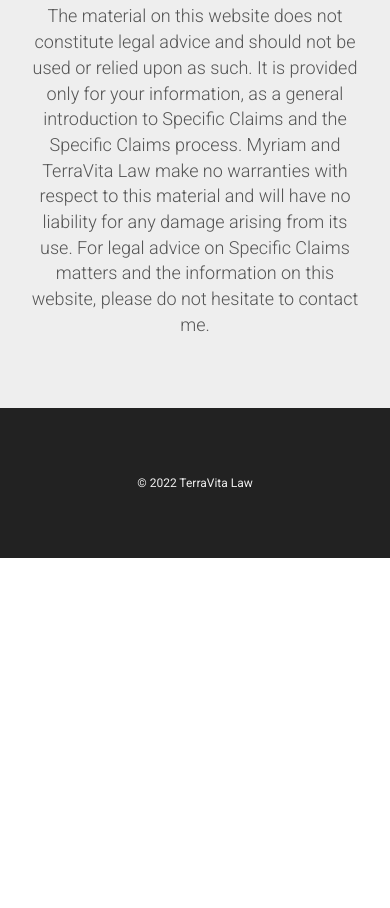
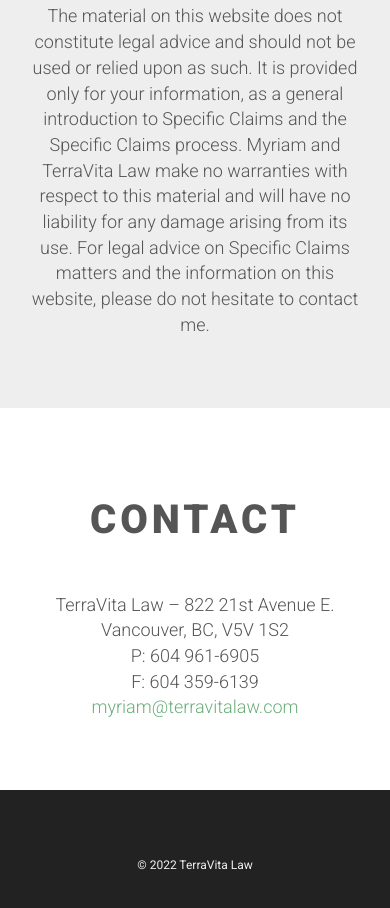
Before and after one commit to jpsember/jpsember.github.io, a plain HTML site: page landing/index.html in a window 390 px wide. Shown: the part 6915-7823 px from the top of the page. Before the commit the page ends 7473 px from the top, so only its background shows below. Drawn offline with Linux system fonts and the light colour scheme.

Commit message:
Issue #8: moving contact to last section

```diff
--- a/landing/index.html
+++ b/landing/index.html
@@ -71,15 +71,13 @@
                         <span class="icon-bar"></span>
                         <span class="icon-bar"></span>
                     </button>
-                    <a class="navbar-brand scrollTo" href="#intro" style="text-transform: none;">TerraVita Law</a>
+                    <a class="navbar-brand scrollTo" href="#section1" style="text-transform: none;">TerraVita Law</a>
                 </div>
 
                 <div class="navbar-collapse collapse" id="navigation">
 
                     <ul class="nav navbar-nav navbar-right">
-                        <li class="active"><a href="#intro">Intro</a>
-                        </li>
-                        <li><a href="#section1">About Myriam</a>
+                        <li class="active"><a href="#section1">About Myriam</a>
                         </li>
                         <li><a href="#section2">Specific Claims</a>
                         </li>
@@ -88,6 +86,8 @@
                          <li><a href="#section2c">Services</a>
                         </li>
                           <li><a href="#section2d">Disclaimer</a>
+                        </li>
+                        <li><a href="#contact">Contact</a>
                         </li>
 
                     </ul>
@@ -486,6 +486,52 @@ The material on this website does not constitute legal advice and should not be
 
 
 
+            <!-- *** Contact ***
+        _________________________________________________________ -->
+            <div class="section" id="contact">
+                <div class="container">
+                    <div class="col-md-8 col-md-offset-2">
+                        <h2 class="title">Contact</h2>
+
+<ul class="list-unstyled text-large text-thin">
+                            <li>TerraVita Law – 822 21st Avenue E. Vancouver, BC, V5V 1S2</li>
+                            <li>P: 604 961-6905</li>
+                            <li>F: 604 359-6139</li>
+<li>
+<a href="mailto:myriam@terravitalaw.com">myriam@terravitalaw.com</a>
+</li>
+</ul>
+
+                       </div>
+                    <!-- /.12 -->
+                </div>
+                <!-- /.container -->
+            </div>
+            <!-- /.section -->
+
+            <!-- *** Contact END *** -->
+
+
+
+
+
+
+
+
+
+
+
+
+
+
+
+
+
+
+
+
+
+
 
 
 
```
